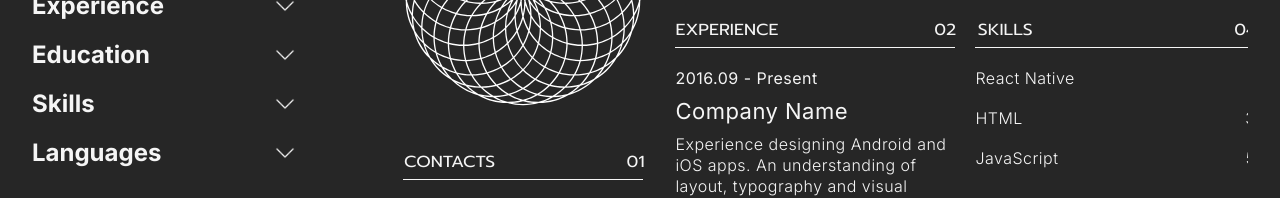
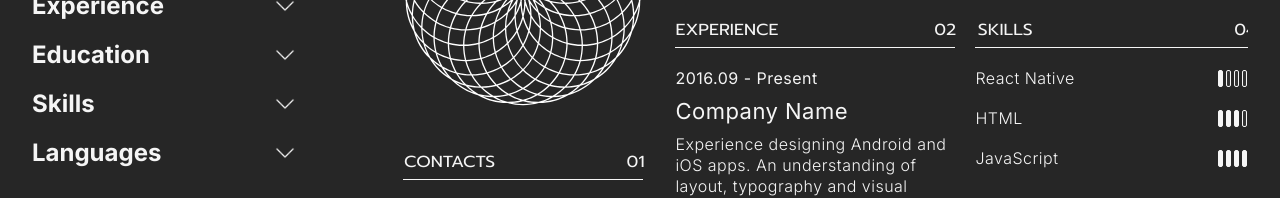
Before and after one commit to pepse3000/cv-application, a React (Vite) app: page / in a window 1280 px wide. Shown: the part 186-384 px from the top of the page. Built offline with nearby package versions, Linux system fonts and the light colour scheme.

Commit message:
feat: implement level visualization

```diff
--- a/src/components/Skills.jsx
+++ b/src/components/Skills.jsx
@@ -6,10 +6,25 @@ function Skills({ skills }) {
       <InfoContainer name={"Skills"} count={"04"} />
 
       {skills.map(el => {
+        const level = el.level;
+
+        const createDivs = () => {
+          const divs = []
+          for (let i = 0; i < 5; i++) {
+            if (i < level) divs.push(<div key={i} className="level-info full"></div>);
+            if (i > level || i == level) divs.push(<div key={i} className="level-info empty"></div>);
+          }
+          return divs;
+        }
+
+        const levelDivs = createDivs();
+
         return (
           <div key={el.skillName} className="cv-element-couple">
             <p>{el.skillName}</p>
-            <p>{el.level}</p>
+            <div className="skill-level">
+              {levelDivs}
+            </div>
           </div>
         )
       })}
```
